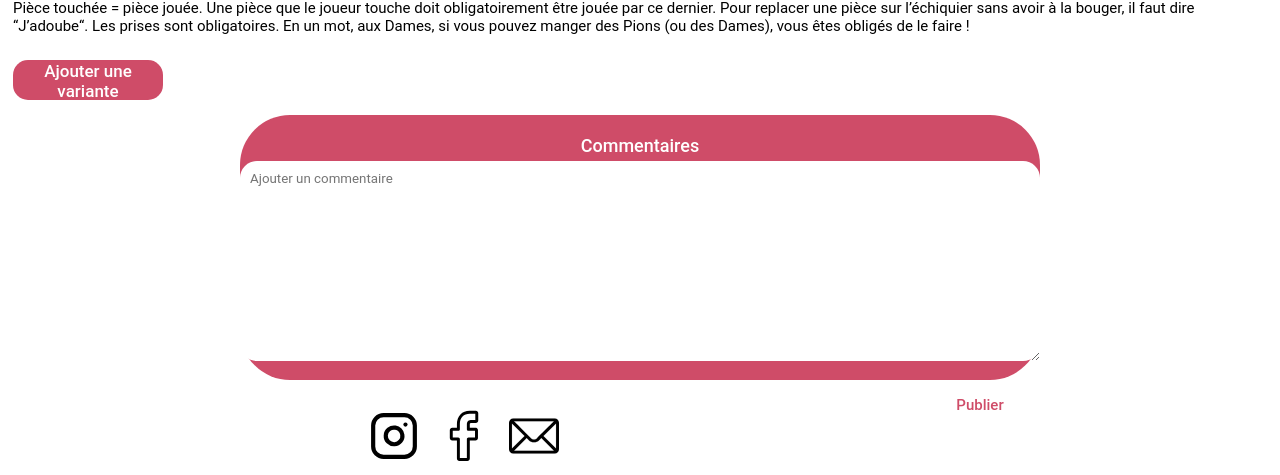
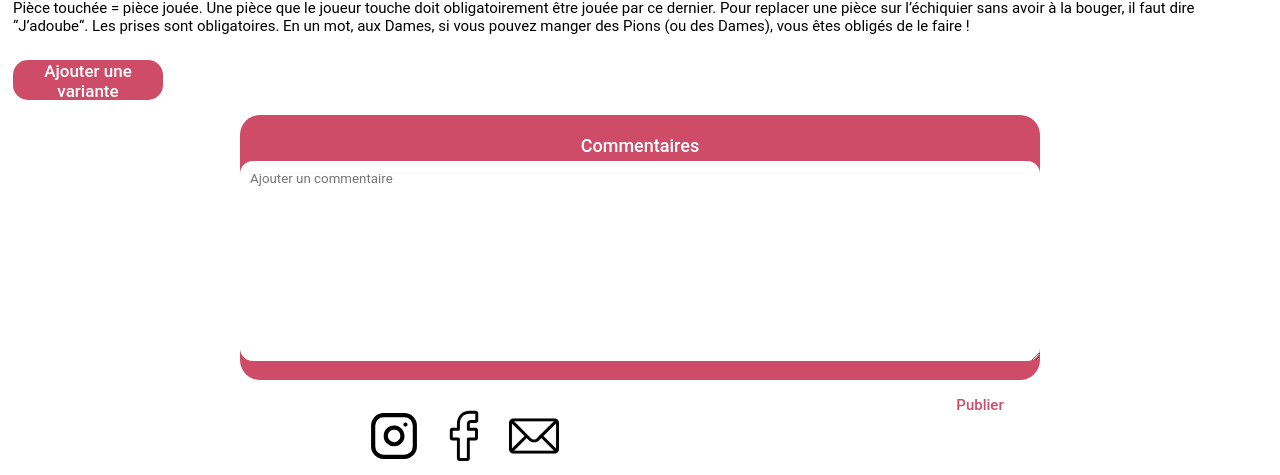
Before and after one commit to marinebrdesign/norma_ludus, a PHP site: page /dooble.html in a window 1280 px wide. Shown: the part 800-1275 px from the top of the page. Run offline with PHP 8.4, Linux system fonts and the light colour scheme; some libraries are stand-ins or nearby versions.

Commit message:
correction de l'espace commentaire

```diff
--- a/css/style_mise_en_page.css
+++ b/css/style_mise_en_page.css
@@ -423,7 +423,7 @@ main.index header {
 
 .commentaire textarea {
     width: 100%;
-    border-radius: 17px;
+    border-radius: 13px;
     border: none;
     padding: 10px 10px 10px 10px;
     box-sizing: border-box;
@@ -440,7 +440,7 @@ main.index header {
 
 #commentaire {
     box-sizing : border-box;
-    border-radius:35px;
+    border-radius:20px;
     padding:20px;
     width: 100%;
     height: 500px;
@@ -453,6 +453,7 @@ main.index header {
     position: relative;
     max-height: 350px;
     max-width: 800px;
+    border-radius: 20px;
 }
 
 .commentaire button {
```
